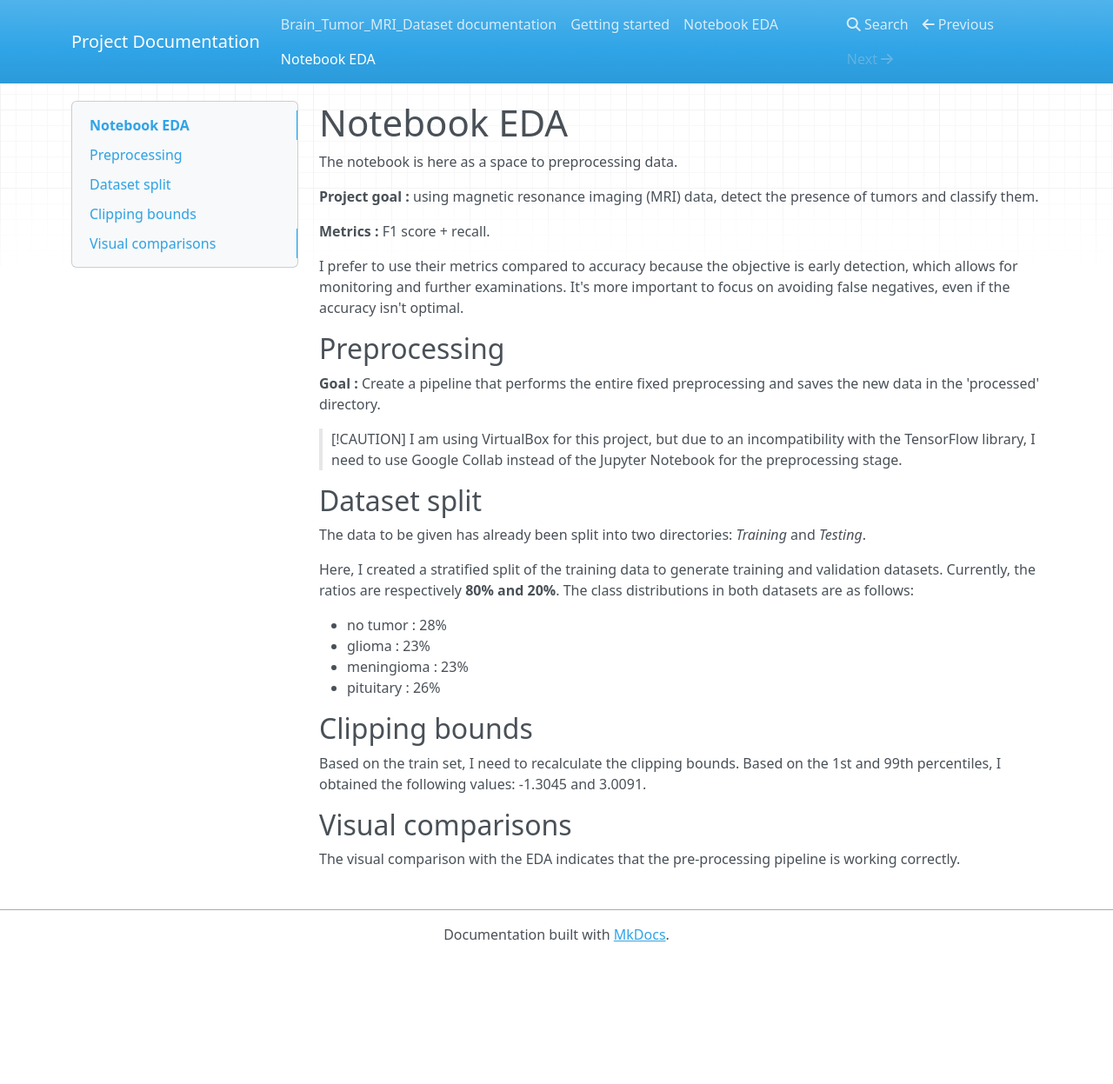
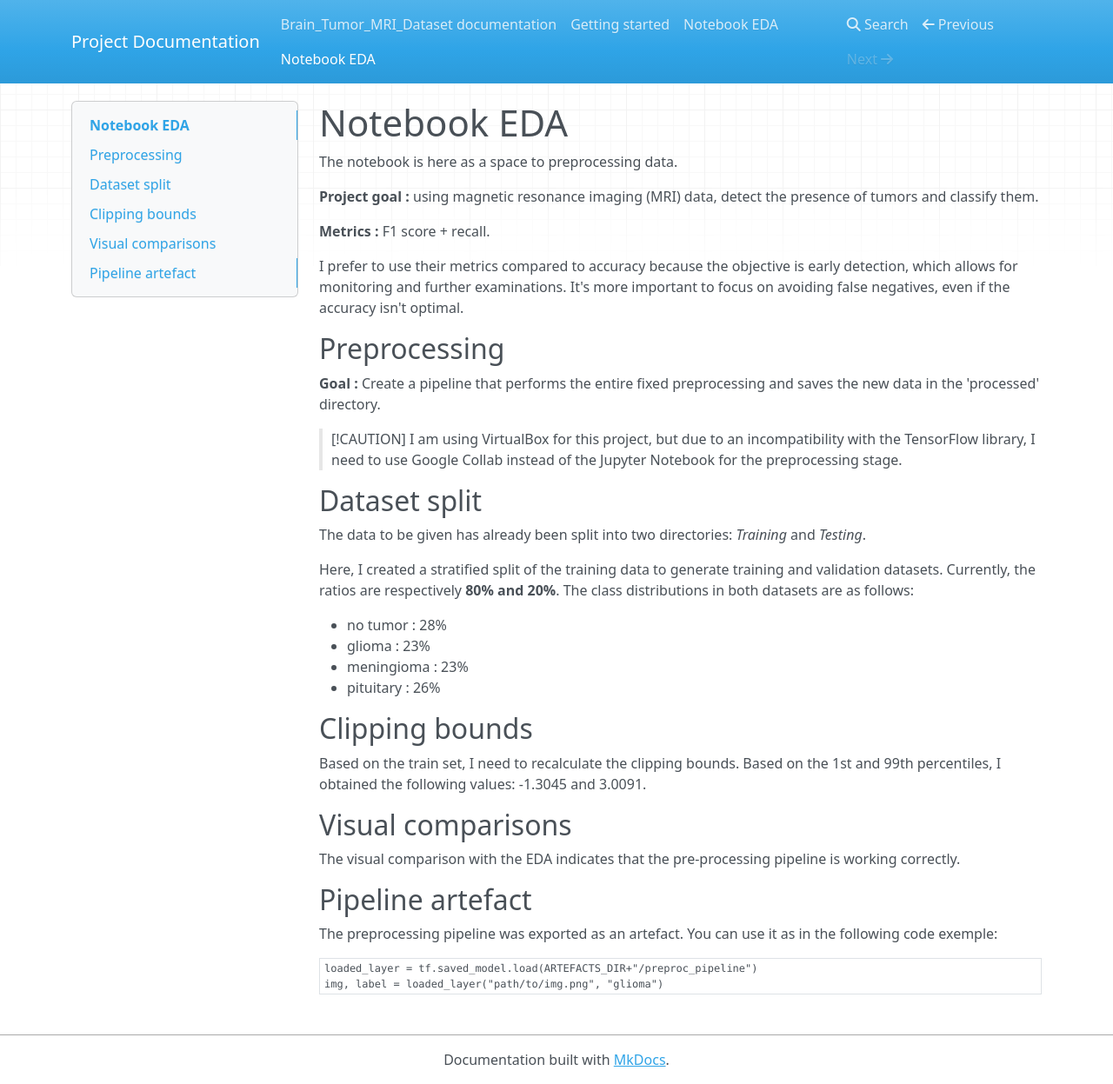
Before and after one commit to Jeremy-Duval-PhD/Brain_Tumor_MRI_Dataset, an MkDocs documentation site: the page built from docs/docs/notebook_preprocessing.md, in a window 1280 px wide and 1247 px high. Shown: the whole window at 87% size. Built offline with MkDocs 1.6.1, drawn with Linux system fonts in a browser that asks for light colours; nearby versions of some CDN libraries.

Commit message:
WIP: preprocessing: save artefact pipeline preproc

````diff
--- a/docs/docs/notebook_preprocessing.md
+++ b/docs/docs/notebook_preprocessing.md
@@ -34,3 +34,11 @@ Based on the train set, I need to recalculate the clipping bounds. Based on the
 ## Visual comparisons
 
 The visual comparison with the EDA indicates that the pre-processing pipeline is working correctly.
+
+## Pipeline artefact
+
+The preprocessing pipeline was exported as an artefact. You can use it as in the following code exemple:
+```python3
+loaded_layer = tf.saved_model.load(ARTEFACTS_DIR+"/preproc_pipeline")
+img, label = loaded_layer("path/to/img.png", "glioma")
+```
````
Also changed, not shown: models/__init__.py (added), 4 other files.
